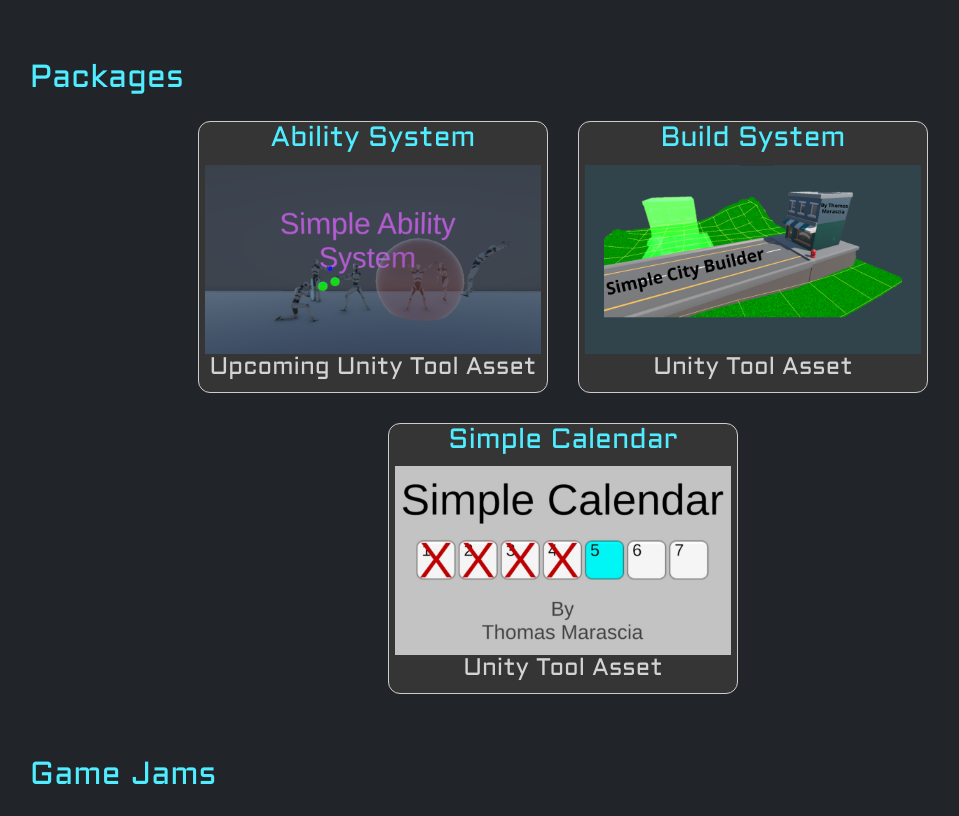
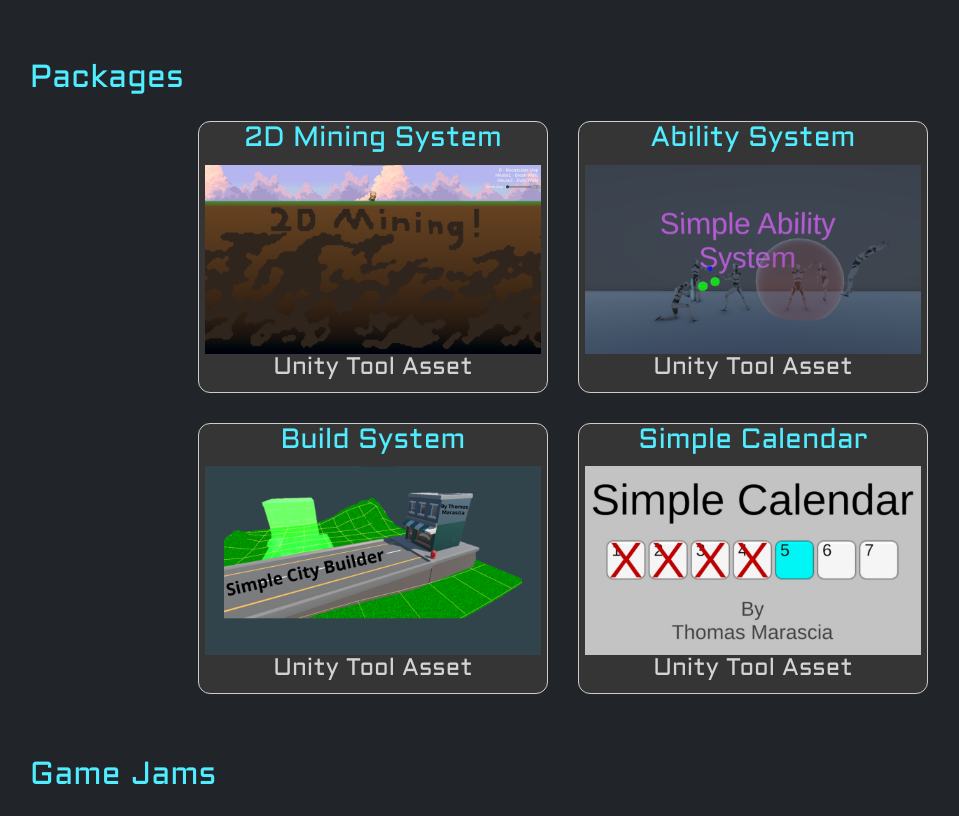
Before and after one commit to ThomasMarascia/ThomasMarascia.github.io, a plain HTML site: page index.html in a window 1280 px wide. Shown: the part 1681-2497 px from the top of the page, without its empty margins (77-1036 px from the left). Drawn offline with nearby package versions, Linux system fonts and the light colour scheme.

Commit message:
Added Mining System Link

```diff
--- a/index.html
+++ b/index.html
@@ -119,10 +119,15 @@
     <h2 style="color:#4fedff" class="offset-1 mt-5">Packages</h2>
 
     <div class="mt-2 col-10 offset-1 justify-content-center" style="display: flex; align-items: center; flex-wrap: wrap;">
+        <button class="portfolioBtns" onclick="window.open('https://assetstore.unity.com/packages/slug/323492', '_blank')">
+            <h3 style="color: #4fedff;">2D Mining System</h3>
+            <img src="images\MiningSystemImg.png" class="d-block w-100">
+            <h4 style="color: lightgray;">Unity Tool Asset</h4>
+        </button>
         <button class="portfolioBtns" onclick="window.open('https://assetstore.unity.com/packages/slug/323131', '_blank')">
             <h3 style="color: #4fedff;">Ability System</h3>
             <img src="images\abilitySystemImg.png" class="d-block w-100">
-            <h4 style="color: lightgray;">Upcoming Unity Tool Asset</h4>
+            <h4 style="color: lightgray;">Unity Tool Asset</h4>
         </button>
         <button class="portfolioBtns" onclick="window.open('https://assetstore.unity.com/packages/slug/319108', '_blank')">
             <h3 style="color: #4fedff;">Build System</h3>
```
Also changed, not shown: images/MiningSystemImg.png (added).
